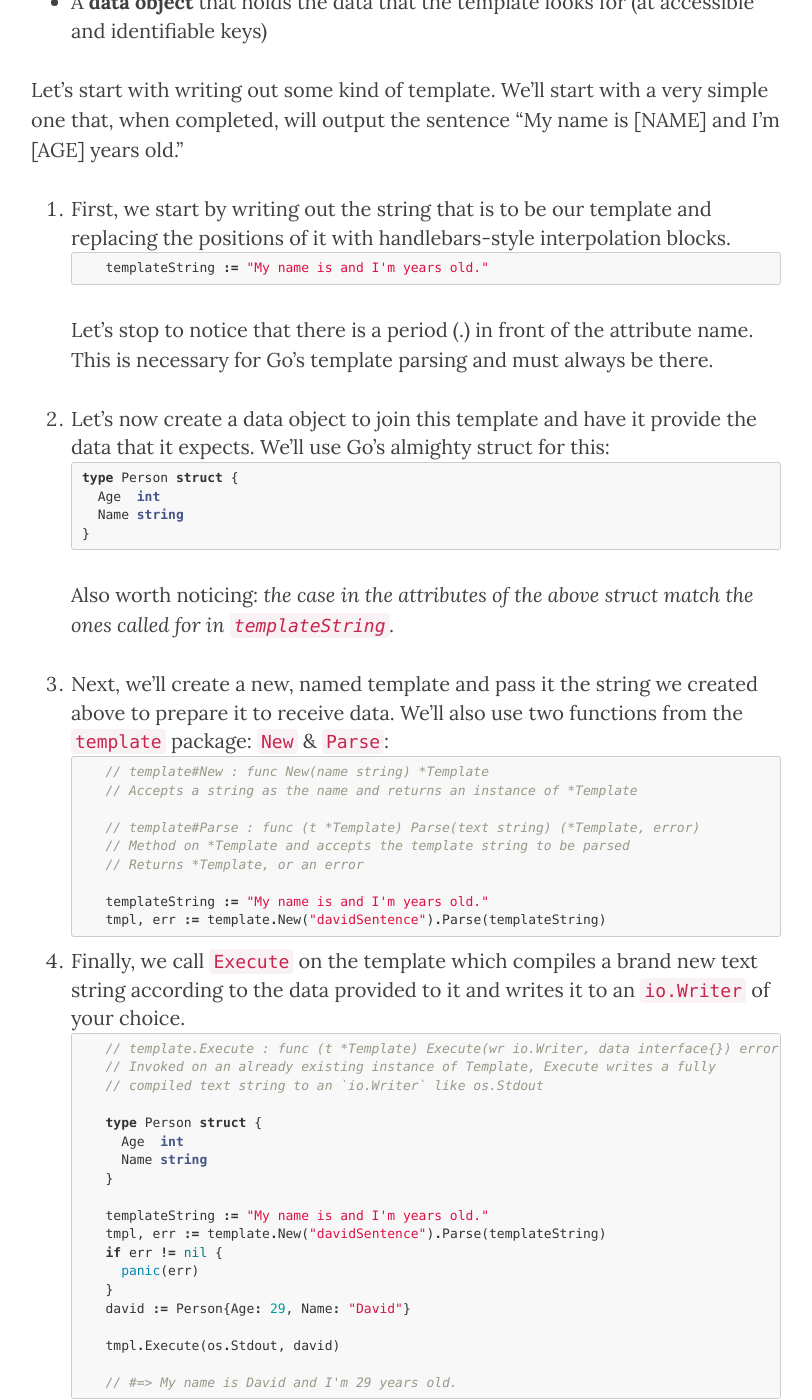
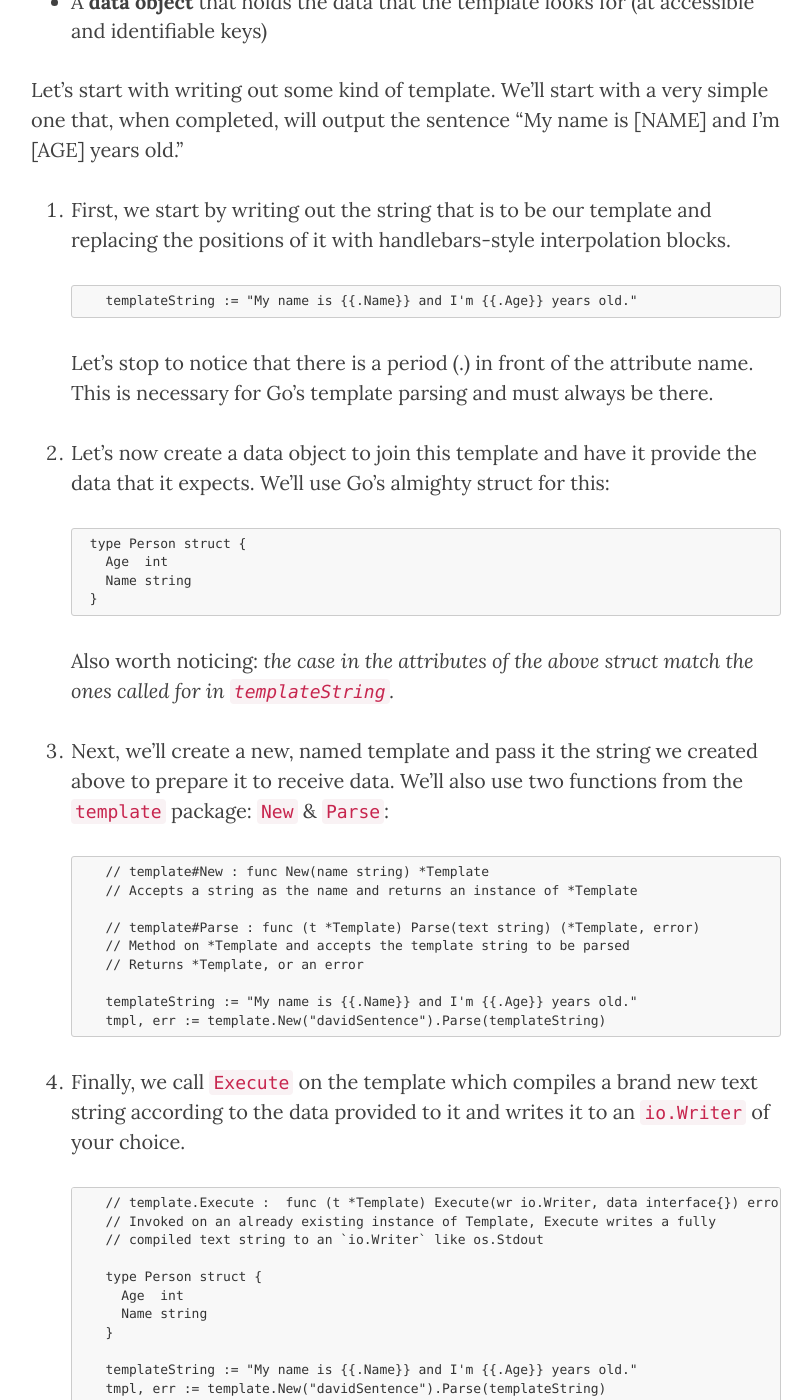
Before and after one commit to nycdavid/engineering-records, a Jekyll site: the page built from _posts/2017-11-04-simplifying-go-templates.md, in a window 1280 px wide and 1400 px high, scrolled down 1079 px. Shown: the whole window, without its empty margins (234-1046 px from the left). Built offline with Jekyll 4.4.1, drawn with Linux system fonts in a browser that asks for light colours; nearby versions of some CDN libraries; comment, search, counter and statistics services are not loaded; some of the changed text lies outside the part shown.

Commit message:
Fix some styling on codeblocks

````diff
--- a/_posts/2017-11-04-simplifying-go-templates.md
+++ b/_posts/2017-11-04-simplifying-go-templates.md
@@ -33,27 +33,33 @@ when completed, will output the sentence "My name is [NAME] and I'm [AGE] years
 
 1. First, we start by writing out the string that is to be our template and replacing
 the positions of it with handlebars-style interpolation blocks.
-    ```go
+
+    {% raw %}
+    ```
       templateString := "My name is {{.Name}} and I'm {{.Age}} years old."
     ```
-Let's stop to notice that there is a period (.) in front of the attribute name.
-This is necessary for Go's template parsing and must always be there.
+    {% endraw %}
+    Let's stop to notice that there is a period (.) in front of the attribute name.
+    This is necessary for Go's template parsing and must always be there.
 
 1. Let's now create a data object to join this template and have it provide the data
 that it expects. We'll use Go's almighty struct for this:
-```go
-type Person struct {
-  Age  int
-  Name string
-}
-```
-Also worth noticing: *the case in the attributes of the above struct match the ones
-called for in `templateString`.*
+
+    ```
+    type Person struct {
+      Age  int
+      Name string
+    }
+    ```
+    Also worth noticing: *the case in the attributes of the above struct match the ones
+    called for in `templateString`.*
 
 1. Next, we'll create a new, named template and pass it the string we created above
 to prepare it to receive data. We'll also use two functions from the `template`
 package: `New` & `Parse`:
-    ```go
+
+    {% raw %}
+    ```
       // template#New : func New(name string) *Template
       // Accepts a string as the name and returns an instance of *Template
 
@@ -64,9 +70,13 @@ package: `New` & `Parse`:
       templateString := "My name is {{.Name}} and I'm {{.Age}} years old."
       tmpl, err := template.New("davidSentence").Parse(templateString)
     ```
+    {% endraw %}
+
 1. Finally, we call `Execute` on the template which compiles a brand new text string
 according to the data provided to it and writes it to an `io.Writer` of your choice.
-    ```go
+
+    {% raw %}
+    ```
       // template.Execute :  func (t *Template) Execute(wr io.Writer, data interface{}) error
       // Invoked on an already existing instance of Template, Execute writes a fully
       // compiled text string to an `io.Writer` like os.Stdout
@@ -87,6 +97,7 @@ according to the data provided to it and writes it to an `io.Writer` of your cho
 
       // #=> My name is David and I'm 29 years old.
     ```
+    {% endraw %}
 
 ## Handling more complex types (like enumerables)
 Interpolating simple data types are handy, but the true power of templates comes
@@ -102,50 +113,54 @@ Suppose we have a slice of strings called fruit:
 
 When we create a template to display the above data, we first create a template string
 with a `range` block:
-```go
-  tmplStr := `
-    List of my favorite fruit:
-    {{range .}}
-    {{end}}
-  `
-```
+
+    {% raw %}
+      tmplStr := `
+        List of my favorite fruit:
+        {{range .}}
+        {{end}}
+      `
+    {% endraw %}
+
 the `.` indicates that the data to enumerate on is available at the root (and
 does not have to be found with a specific key)
 
 Within the `range` block, we have access to the individual elements of the enumerable,
 thus we're able to access (and display) them by:
-```go
+  {% raw %}
+  ```
   tmplStr := `
     List of my favorite fruit:
     {{range .}}
 +   - {{.}}
     {{end}}
   `
-```
+  ```
+  {% endraw %}
 Again, the `.` here means that we're accessing the data stored at the root of the
 element. If, for example, the element was a map or struct instead of an array,
-we'd access the data via `{{.[ATTRIBUTE]}}` instead.
+we'd access the data via {% raw %}`{{.[ATTRIBUTE]}}`{% endraw %} instead.
 
 Now that we've crafted our template string, we're able to create a template
 and execute it with the appropriate data:
 
-```go
-  fruit := []string{"Apple", "Banana", "Strawberry"}
-  tmplStr := `
-    List of my favorite fruit:
-    {{range .}}
-    - {{.}}
-    {{end}}
-  `
+    {% raw %}
+      fruit := []string{"Apple", "Banana", "Strawberry"}
+      tmplStr := `
+        List of my favorite fruit:
+        {{range .}}
+        - {{.}}
+        {{end}}
+      `
 
-  tmpl := template.New("favoriteFruit").Parse(tmplStr)
-  tmpl.Execute(os.Stdout, fruit)
+      tmpl := template.New("favoriteFruit").Parse(tmplStr)
+      tmpl.Execute(os.Stdout, fruit)
 
-  //  Favorite fruit:
-	//	- Apple
-	//	- Banana
-	//	- Strawberry
-```
+      //  Favorite fruit:
+    	//	- Apple
+    	//	- Banana
+    	//	- Strawberry
+    {% endraw %}
 
 ## Refactoring your templates into files
 Declaring a template inline in your code is perfectly fine and *does* work,
@@ -154,13 +169,14 @@ What better way to allow re-use of our template than to refactor it into a file
 that we can read in?
 
 Let's create a file called `fruit.txt`:
-```
-  fruit.txt
-  List of my favorite fruit:
-  {{range .}}
-  - {{.}}
-  {{end}}
-```
+
+    {% raw %}
+      fruit.txt
+      List of my favorite fruit:
+      {{range .}}
+      - {{.}}
+      {{end}}
+    {% endraw %}
 
 Now, instead of using the `Parse` method for a template string, we can use the
 `ParseFiles` method to look for files that contain the templates we want to
````
